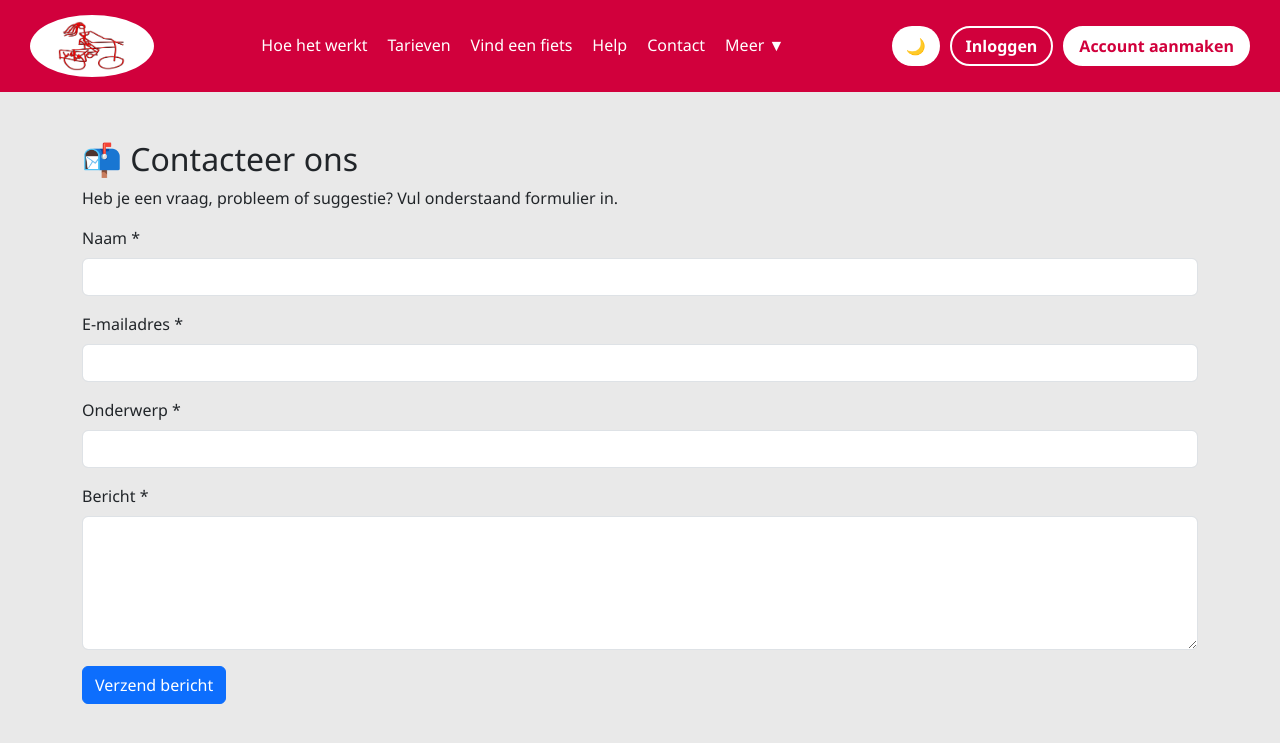
After one commit to christianmesinas/stage-velo, a Flask app: page /contact in a window 1280 px wide. The commit adds this page. Shown: the top 743 px of the page. Run offline with Flask 3, Linux system fonts and the light colour scheme; parts of the project's set-up code (start-up, migrations or seed data) failed here and were passed over; some libraries are stand-ins or nearby versions.

Commit message:
contactpagina aangemaakt; toegevoegd op routes.py, contact link geplaatst op de navbar en contact.html aangemaakt

```diff
--- a/app/routes.py
+++ b/app/routes.py
@@ -642,3 +642,23 @@ def succes():
 @routes.route("/annulatie")
 def annulatie():
     return "<h1>❌ Betaling geannuleerd.</h1>"
+
+@routes.route("/contact", methods=["GET", "POST"])
+def contact():
+    foutmelding = None
+    succes = None
+
+    if request.method == "POST":
+        naam = request.form.get("naam")
+        email = request.form.get("email")
+        onderwerp = request.form.get("onderwerp")
+        bericht = request.form.get("bericht")
+
+        if not naam or not email or not onderwerp or not bericht:
+            foutmelding = "Gelieve alle verplichte velden in te vullen."
+        else:
+            # Hier kan je nog e-mail versturen of opslaan in DB indien gewenst
+            flash("✅ Bedankt voor je bericht! We nemen zo snel mogelijk contact met je op.", "success")
+            return redirect(url_for("routes.contact"))
+
+    return render_template("contact.html", foutmelding=foutmelding)
--- a/app/static/css/base.css
+++ b/app/static/css/base.css
@@ -286,6 +286,10 @@ body.dark-mode .card .card-text {
   user-select: none;
 }
 
+body.dark-mode .card{
+  background: #1e1e1e;
+}
+
 /* Новые стили для изображения профиля */
 .profile-foto {
   Width: 100%;
--- a/app/templates/base.html
+++ b/app/templates/base.html
@@ -26,7 +26,7 @@
     <a href="/tarieven">Tarieven</a>
     <a href="maps">Vind een fiets</a>
     <a href="help">Help</a>
-    <a href="/#footer">Contact</a>
+    <a href="/contact">Contact</a>
     <div class="dropdown">
       <a href="#" class="dropdown-toggle" data-bs-toggle="dropdown">Meer ▼</a>
       <div class="dropdown-menu">
--- /dev/null
+++ b/app/templates/contact.html
@@ -0,0 +1,49 @@
+{% extends "base.html" %}
+{% block title %}Contact{% endblock %}
+{% block content %}
+
+<div class="container mt-5 mb-5">
+  <h2>📬 Contacteer ons</h2>
+  <p>Heb je een vraag, probleem of suggestie? Vul onderstaand formulier in.</p>
+
+  {% if foutmelding %}
+    <div class="alert alert-danger">{{ foutmelding }}</div>
+  {% endif %}
+
+  {% with messages = get_flashed_messages(with_categories=true) %}
+    {% if messages %}
+      {% for category, message in messages %}
+        <div class="alert alert-{{ category }} alert-dismissible fade show" role="alert">
+          {{ message }}
+          <button type="button" class="btn-close" data-bs-dismiss="alert" aria-label="Close"></button>
+        </div>
+      {% endfor %}
+    {% endif %}
+  {% endwith %}
+
+  <form method="POST">
+    <div class="mb-3">
+      <label for="naam" class="form-label">Naam *</label>
+      <input type="text" class="form-control" id="naam" name="naam" required>
+    </div>
+
+    <div class="mb-3">
+      <label for="email" class="form-label">E-mailadres *</label>
+      <input type="email" class="form-control" id="email" name="email" required>
+    </div>
+
+    <div class="mb-3">
+      <label for="onderwerp" class="form-label">Onderwerp *</label>
+      <input type="text" class="form-control" id="onderwerp" name="onderwerp" required>
+    </div>
+
+    <div class="mb-3">
+      <label for="bericht" class="form-label">Bericht *</label>
+      <textarea class="form-control" id="bericht" name="bericht" rows="5" required></textarea>
+    </div>
+
+    <button type="submit" class="btn btn-primary">Verzend bericht</button>
+  </form>
+</div>
+
+{% endblock %}
```
